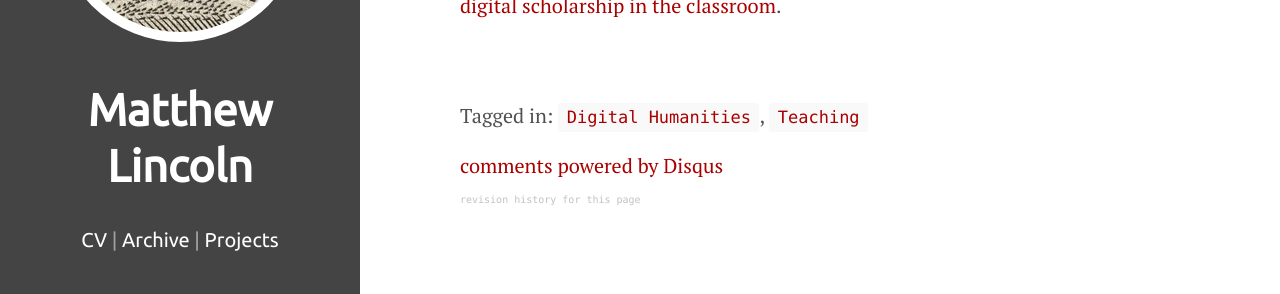
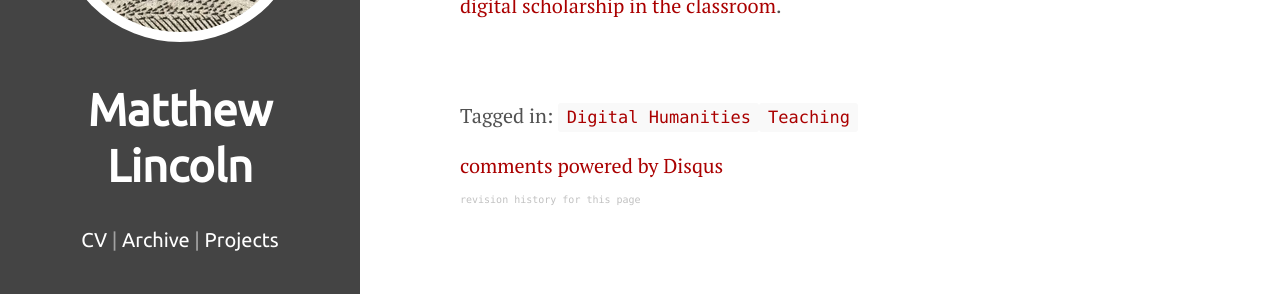
Before and after one commit to mdlincoln/mdlincoln.github.io, a Jekyll site: the page built from _posts/2013-06-15-we-successfully-made-nothing.markdown, in a window 1280 px wide. Shown: the part 288-582 px from the top of the page. Built offline with Jekyll 4.4.1, drawn with Linux system fonts in a browser that asks for light colours; nearby versions of some CDN libraries; comment, search, counter and statistics services are not loaded.

Commit message:
remove weird-looking commas from tag list

```diff
--- a/_layouts/post.html
+++ b/_layouts/post.html
@@ -9,7 +9,7 @@ layout: default
   {{ content }}
 </div>
 
-<p class="meta">Tagged in: {% for tag in page.tags %}<code><a href="/tags/{{ tag | downcase | replace: ' ', '_' }}.html">{{ tag }}</a></code>{% if forloop.last %}{% else %}, {% endif %}{% endfor %}</p>
+<p class="meta">Tagged in: {% for tag in page.tags %}<code><a href="/tags/{{ tag | downcase | replace: ' ', '_' }}.html">{{ tag }}</a></code>{% if forloop.last %}{% else %} {% endif %}{% endfor %}</p>
 
 
 {% if site.enable_disqus %}
```
